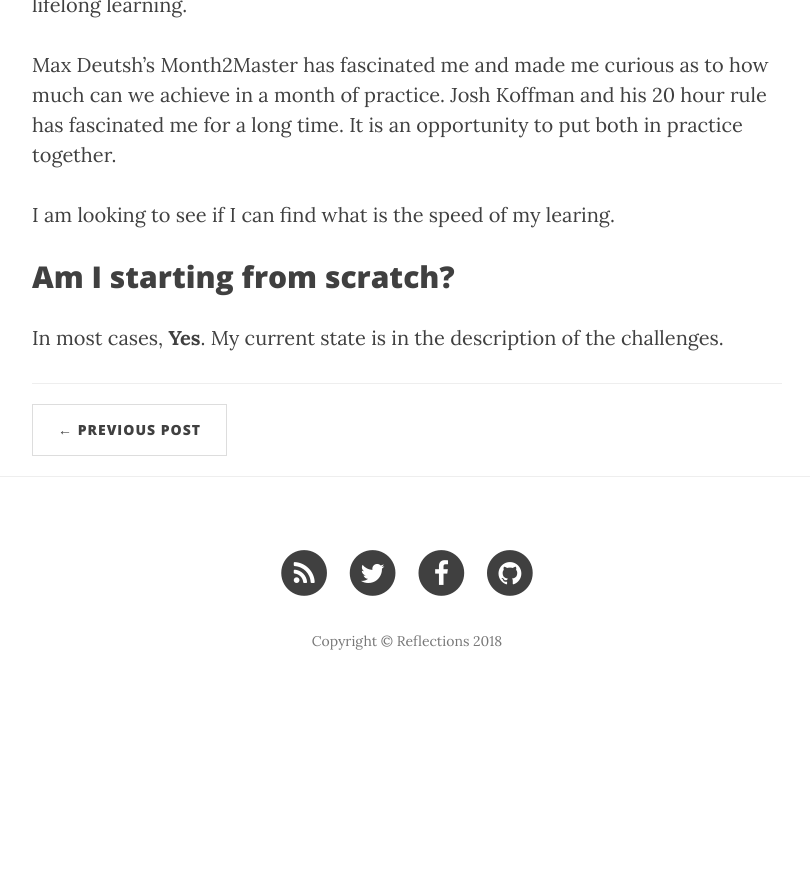
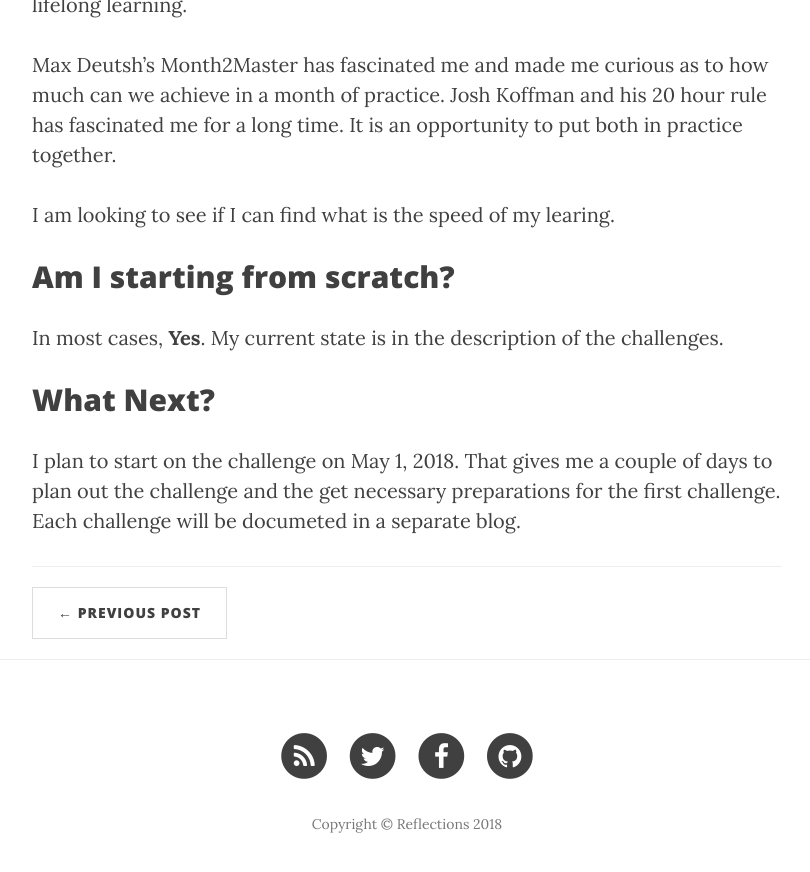
Before and after one commit to arghasen/arghasen.github.io, a Jekyll site: the page built from _posts/2018-04-27-Challenge.md, in a window 1280 px wide and 900 px high, scrolled down 2837 px. Shown: the top 872 px of the window, without its empty margins (233-1043 px from the left). Built offline with Jekyll 4.4.1, drawn with Linux system fonts in a browser that asks for light colours; nearby versions of some CDN libraries; comment, search, counter and statistics services are not loaded; before the commit the page ends 3554 px from its top, so only the background shows below that.

Commit message:
Challenge post upate 1

```diff
--- a/_posts/2018-04-27-Challenge.md
+++ b/_posts/2018-04-27-Challenge.md
@@ -57,3 +57,6 @@
 
 ## Am I starting from scratch?
 In most cases, **Yes**. My current state is in the description of the challenges.
+
+## What Next?
+I plan to start on the challenge on May 1, 2018. That gives me a couple of days to plan out the challenge and the get necessary preparations for the first challenge. Each challenge will be documeted in a separate blog.
```
